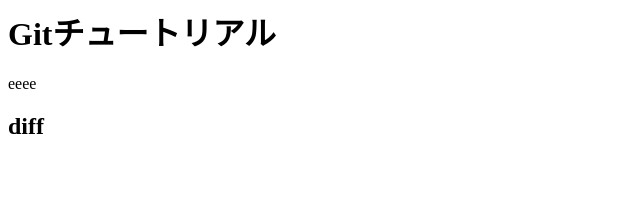
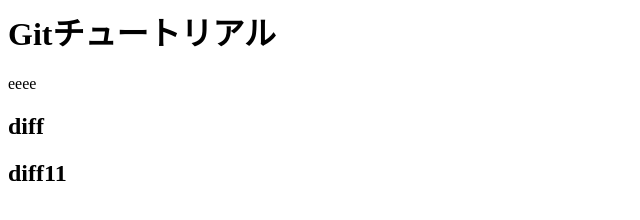
Before and after one commit to nat3e723/git_tutorial, a plain HTML site: page index.html in a window 1280 px wide. Shown: the whole page, without its empty margins (0-640 px from the left). Drawn offline with Linux system fonts and the light colour scheme.

Commit message:
Update index.html

```diff
--- a/index.html
+++ b/index.html
@@ -1,3 +1,4 @@
 <h1>Gitチュートリアル</h1>
 <p>eeee</p>
 <h2>diff</h2>
+<h2>diff11</h2>
```
